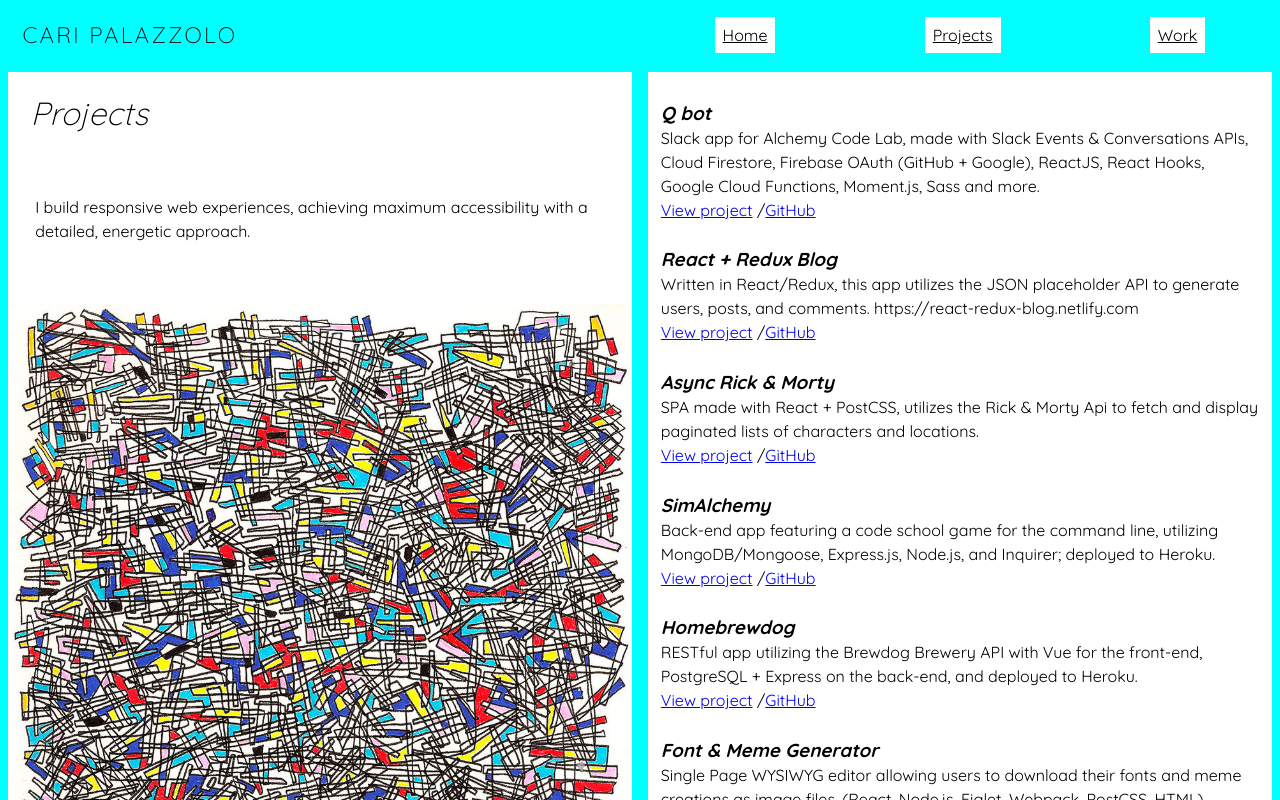
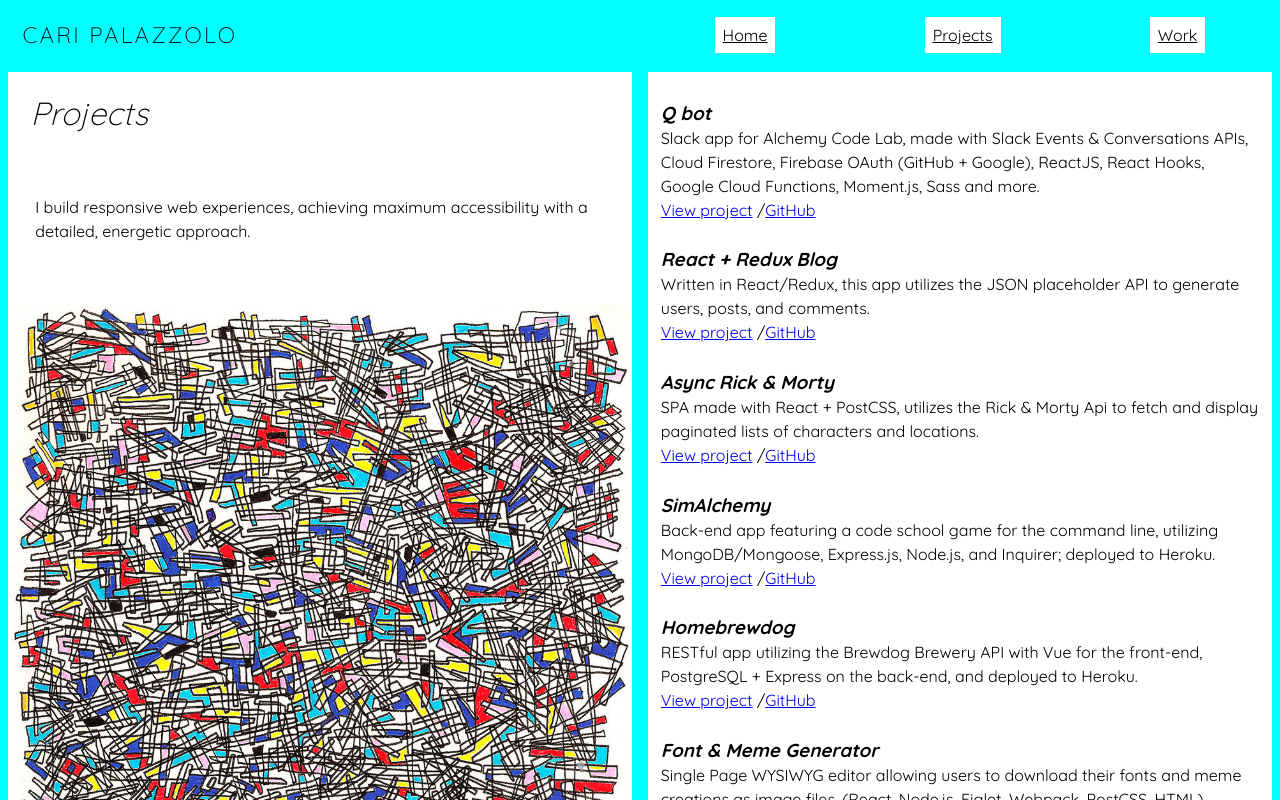
Before and after one commit to caripizza/portfolio, a React app: page /projects in a window 1280 px wide. Shown: the top 800 px of the page. Built offline with nearby package versions, Linux system fonts and the light colour scheme; what promise-middleware-redux would draw is missing.

Commit message:
remove link

```diff
--- a/src/components/projects/Projects.js
+++ b/src/components/projects/Projects.js
@@ -37,7 +37,6 @@ const Projects = () => {
             <br/>
             <span>
               Written in React/Redux, this app utilizes the JSON placeholder API to generate users, posts, and comments.
-              https://react-redux-blog.netlify.com
             </span>
             <br/>
             <span>
```
